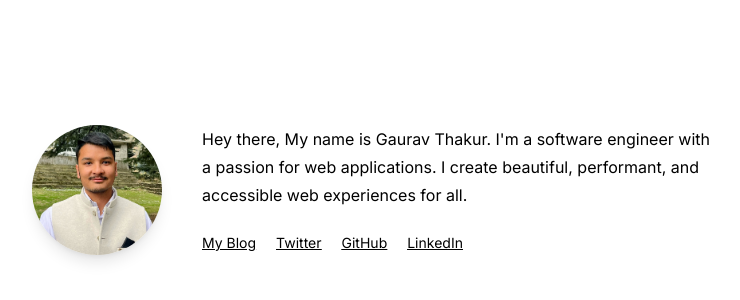
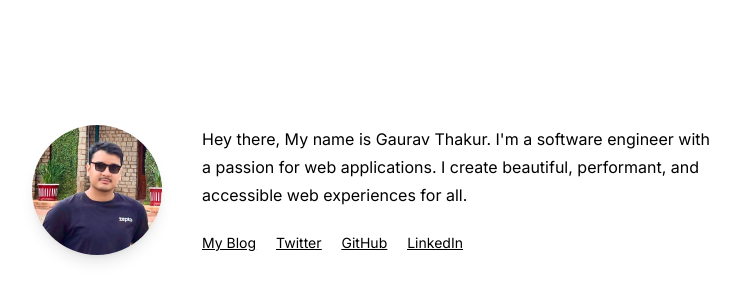
Before and after one commit to thegauravthakur/personal-portfolio, a Next.js app: page / in a window 1280 px wide. Shown: the part 210-510 px from the top of the page, without its empty margins (267-1007 px from the left). Built offline with nearby package versions, Linux system fonts and the light colour scheme.

Commit message:
update profile photo

```diff
--- a/src/app/page.tsx
+++ b/src/app/page.tsx
@@ -1,12 +1,11 @@
 import Image from "next/image";
-import profile from "./profile-cropped.jpg";
 
 export default function Home() {
   return (
     <div className="min-h-[100dvh] flex justify-center items-center">
       <div className="m-5 flex items-start gap-10 flex-col sm:flex-row">
         <Image
-          src={profile}
+          src='/profile-photo.jpeg'
           alt="Gaurav Thakur"
           width={130}
           height={130}
```
Also changed, not shown: public/profile-photo.jpeg (added).
